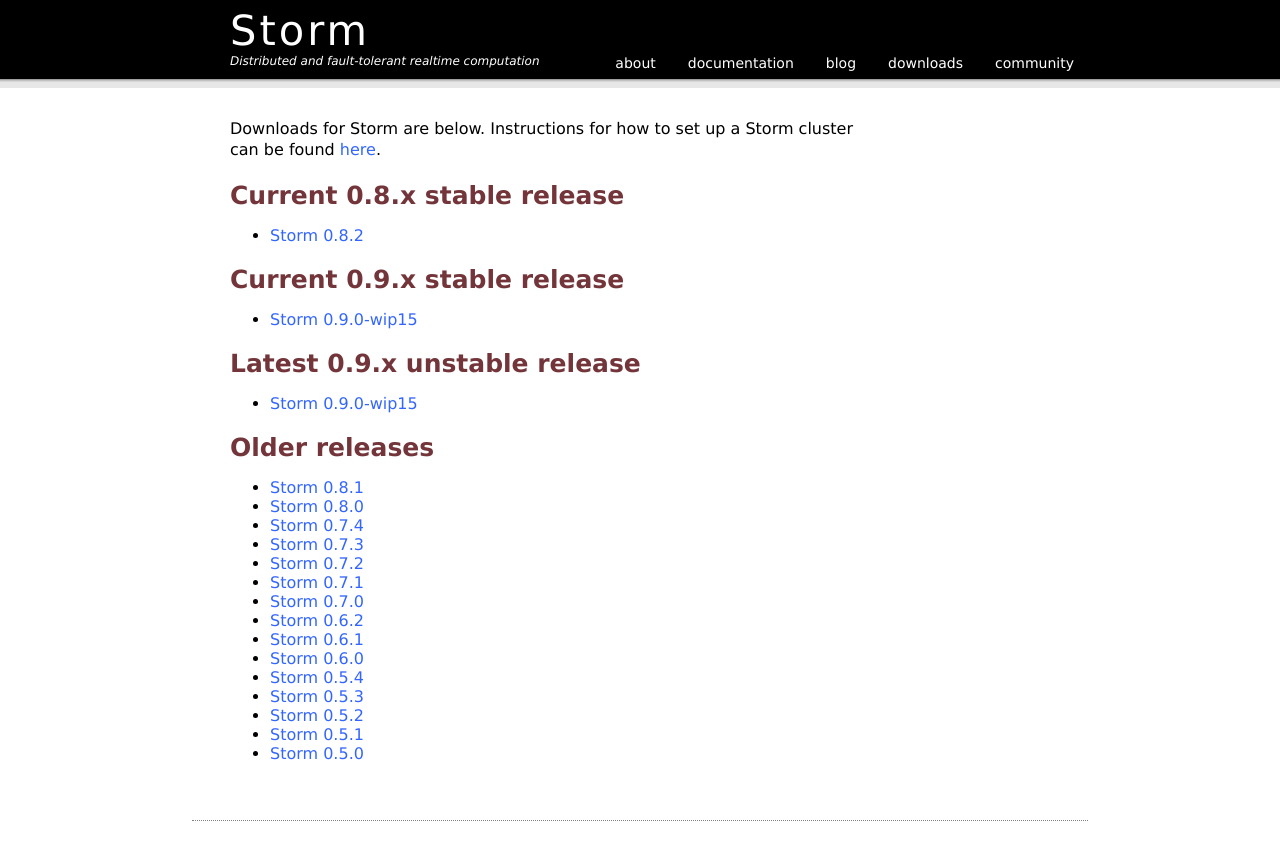
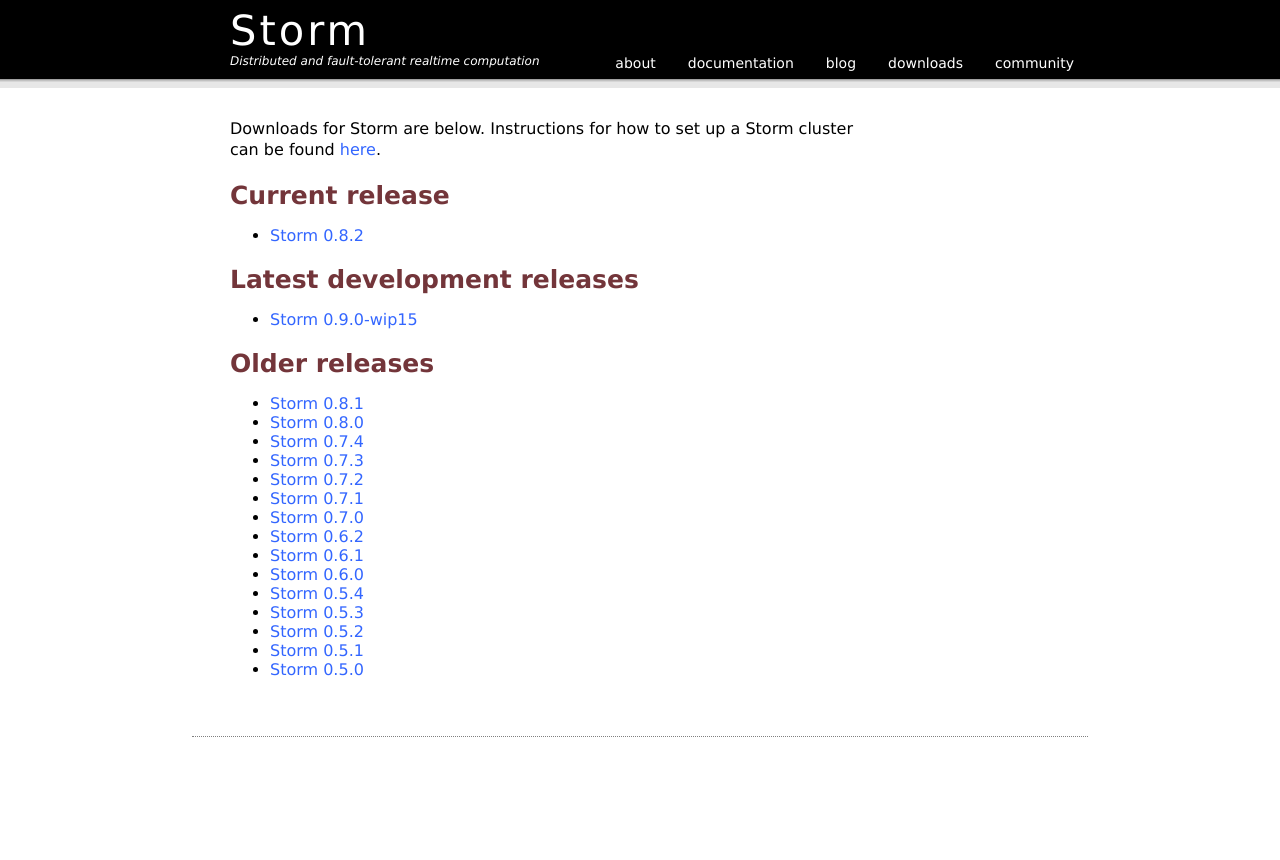
Before and after one commit to nathanmarz/storm-website, a Jekyll site: the page built from downloads.html, in a window 1280 px wide. Shown: the top 860 px of the page. Built offline with Jekyll 4.4.1, drawn with Linux system fonts in a browser that asks for light colours; Markdown is read by kramdown in place of the engine named in the settings.

Commit message:
Revert "added stable 0.8.x 0.9.x section"
This reverts commit d1d58369bbf05ea0aae9a67b2666f8f0a00176df.

```diff
--- a/downloads.html
+++ b/downloads.html
@@ -22,15 +22,11 @@ older:
   <p>
   Downloads for Storm are below. Instructions for how to set up a Storm cluster can be found <a href="https://github.com/nathanmarz/storm/wiki/Setting-up-a-Storm-cluster">here</a>.
   </p>
-  <h2>Current 0.8.x stable release</h2>
+  <h2>Current release</h2>
   <ul>
   <li><a href="https://dl.dropbox.com/u/133901206/storm-0.8.2.zip">Storm 0.8.2</a></li>
   </ul>
-  <h2>Current 0.9.x stable release</h2>
-  <ul>
-  <li><a href="https://dl.dropbox.com/u/2387022/Storm/storm-0.9.0-wip15.zip">Storm 0.9.0-wip15</a></li>
-  </ul>
-  <h2>Latest 0.9.x unstable release</h2>
+  <h2>Latest development releases</h2>
   <ul>
   <li><a href="https://dl.dropbox.com/u/2387022/Storm/storm-0.9.0-wip15.zip">Storm 0.9.0-wip15</a></li>
   </ul>
```
